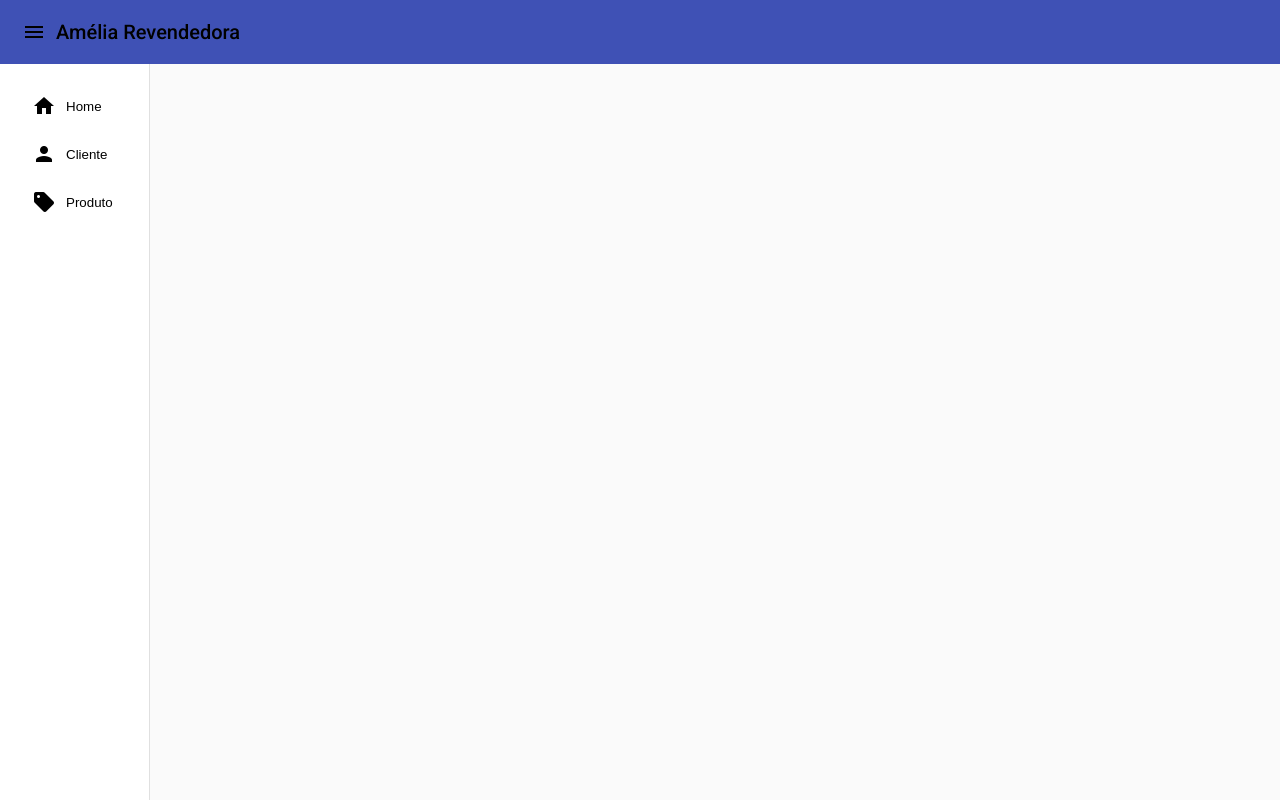
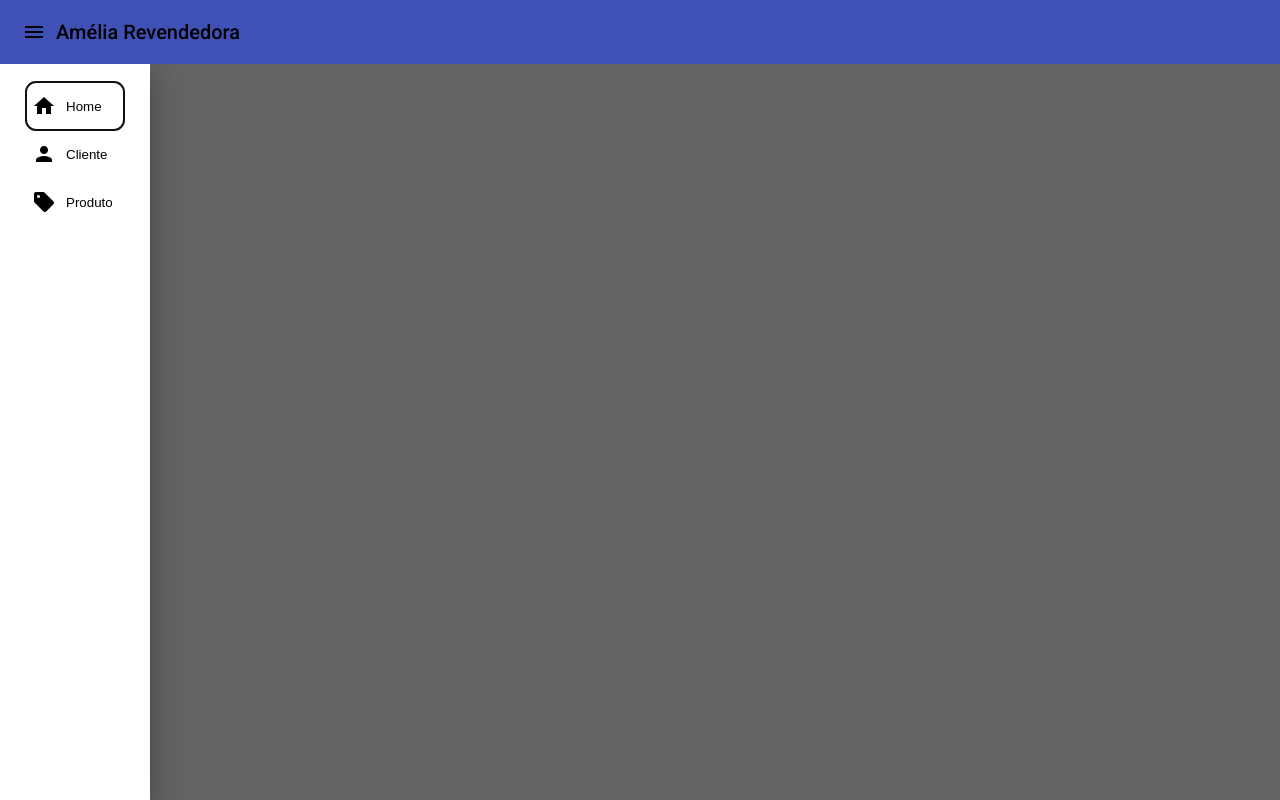
Before and after one commit to Heberty123/Angular_System, an Angular app: page / in a window 1280 px wide. Built offline with nearby package versions, Linux system fonts and the light colour scheme.

Commit message:
the html and css files were changed

```diff
--- a/src/app/app.component.css
+++ b/src/app/app.component.css
@@ -1,6 +1,3 @@
-.toolbar-height{
-}
-
 .example-spacer {
     flex: 1 1 auto;
 }
@@ -50,6 +47,12 @@ button:hover {
   background-color: rgb(96, 131, 197);
 }
 
+.router-outlet{
+  width: 100%;
+  height: 100%;
+  padding: 10px 0px 0px 10px;
+}
+
 
 /*  @Media  */
 
--- a/src/app/app.component.html
+++ b/src/app/app.component.html
@@ -1,4 +1,4 @@
-<mat-toolbar class="toolbar-height" (click)="closeByClickOut();" color="primary">
+<mat-toolbar (click)="closeByClickOut();" color="primary">
   <mat-toolbar-row>
     <button class="box-button-menu" (click)="drawer.toggle();">
       <mat-icon >menu</mat-icon>
@@ -8,7 +8,7 @@
 </mat-toolbar>
 
 <mat-drawer-container class="example-container" autosize>
-  <mat-drawer #drawer class="example-sidenav" [(opened)]="opened" mode="side" >
+  <mat-drawer #drawer class="example-sidenav" [(opened)]="opened" mode="push" >
     <div class="drawer-area">
     <mat-list>
       <mat-list-item>
@@ -33,6 +33,8 @@
     </div>
   </mat-drawer>
   <mat-drawer-content (click)="closeByClickOut();">
-    <router-outlet></router-outlet>
+    <div class="router-outlet">
+      <router-outlet></router-outlet>
+    </div>
   </mat-drawer-content>
 </mat-drawer-container>
```
